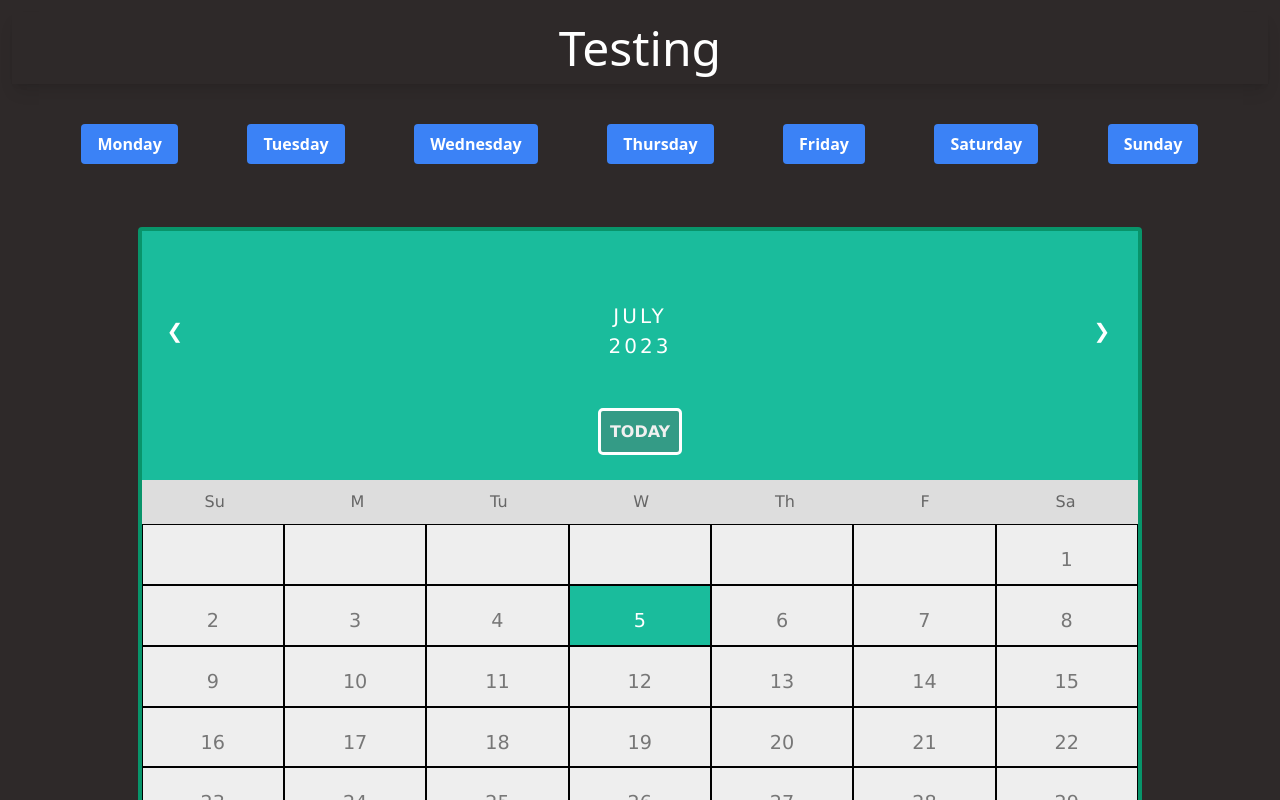
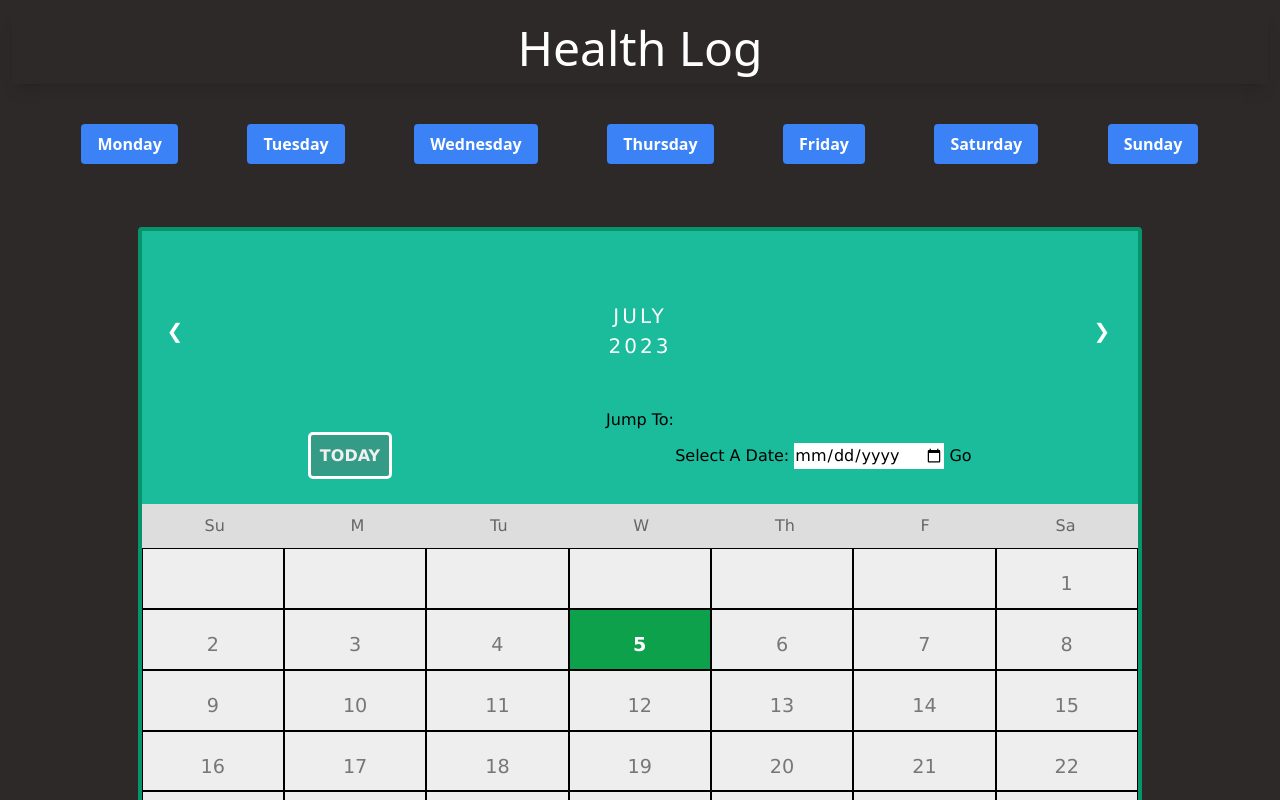
Before and after one commit to SChowdh1045/Workout, a Svelte app: page / in a window 1280 px wide. Shown: the top 800 px of the page. Built offline with nearby package versions, Linux system fonts and the light colour scheme.

Commit message:
major updates

```diff
--- a/src/App.svelte
+++ b/src/App.svelte
@@ -45,7 +45,7 @@
 </script>
 
 <div class="m-3">
-  <h1 class="shadow-lg text-5xl text-center py-3 text-white">Testing</h1>
+  <h1 class="shadow-lg text-5xl text-center py-3 text-white">Health Log</h1>
 
   <ul class="flex justify-evenly my-10">
     <li class="btn btn-blue" on:click={() => handleClick(0)}>Monday</li>
--- a/src/components/Calendar.svelte
+++ b/src/components/Calendar.svelte
@@ -1,6 +1,9 @@
 <script>
     import Form from './Form.svelte';
+    import {test} from '../store';
+    import { onDestroy } from 'svelte';
     import "../app.css";
+
 
     const date = new Date();
 
@@ -13,18 +16,16 @@
         year: date.getFullYear(),
     }
 
-    let show_form = false;
     let dayClicked = 0;
 
     let monthIndex = date.getMonth();
+    $: month = monthNames[monthIndex];
 
-    let currentDay = date.getDate();
-    $: month = monthNames[monthIndex];
     let year = date.getFullYear();
 
     $: firstDayIndex = new Date(year, monthIndex, 1).getDay();  // .getDay() goes from 0-6 (Sun-Sat respectively)
     $: numberOfDays = new Date(year, monthIndex+1, 0).getDate();  // [ the 0 in "Date()" means the LAST day of the PREVIOUS month ;
-                                                                    // getDate() returns the day of the month (from 1-31) ;
+                                                                    // getDate() returns the day of the month (from 1-28/29/30/31) ;
                                                                     // Adding +1 because I need current month (So if right now is July, I need to add +1 to the monthIndex to August to indicate the last day of July (total # of days in July)) ]
 
     // To calculate how many cells there should be in the calendar for the given month (to avoid extra unnecessary rows of cells)
@@ -33,7 +34,28 @@
                                                                             // Then divide by 7 to know how many rows there would be. Take the ceiling of that number then multiply by 7 to have nice calendar format
 
 
+    let show_form = false;
+    let grayedOut = false;
+    let highlight = true;
+    let dateID;
+    let logTracker = {};
 
+    let defaultLog = {
+        wakeUp_Hr: "",
+        wakeUp_Min: "",
+        wakeup_am_pm: "",
+
+        workout: "",
+        foods: "",
+
+        sleep_Hr: "",
+        sleep_Min: "",
+        sleep_am_pm: ""
+    }
+
+
+
+    // *** FUNCTIONS ***  //
     const goToPrevMonth = () => {
         monthIndex -= 1;
 
@@ -58,17 +80,12 @@
     }
 
 
-    let grayedOut = false;
-    let highlight = true;
-    let dateID;
-    let logTracker = {};
-
     const showFormFunction = (e, day_number) => {
+        dateID = e.target.dataset.dateid;  // Now both <li> tag and form have an ID (the same ID)
         show_form = true;
         dayClicked = day_number;
         grayedOut = true;
         highlight = false;
-        dateID = e.target.dataset.dateid;  // Now both <li> tag and form have an ID (the same ID)
     }
 
     const handleClose = () => {
@@ -78,8 +95,15 @@
     }
 
     const saveSchdeule = (e) => {
-        logTracker = Object.defineProperty(logTracker, dateID, {value: e.detail, writable: true});    // Adding in a new day log to logTracker object. The object that was passed to the function, with the specified property added or modified.
-        console.log(logTracker);
+        let wakeUp_Min = e.detail.wakeUp_Min;
+        let sleep_Min = e.detail.sleep_Min;
+        // The following 2 lines are for the minutes input field. If the user enters a value less than 10, there should be a 0 before it.
+        // And if the first value is NOT already a 0, add a 0 before it. (This is to fix the bug where after saving and opening again, an extra 0 gets added everytime)
+        (wakeUp_Min < 10) && (wakeUp_Min[0] !== '0') && (wakeUp_Min !== "") ? (e.detail.wakeUp_Min = '0' + wakeUp_Min) : null;
+        (sleep_Min < 10) && (sleep_Min[0] !== '0') && (sleep_Min !== "")? (e.detail.sleep_Min = '0' + sleep_Min) : null;
+
+        // Adding in a new day log to logTracker object. The object that was passed to the function, with the specified property added or modified.
+        logTracker = Object.defineProperty(logTracker, dateID, {value: e.detail, writable: true});
 
         // Copied from "handleClose"
         show_form = false;
@@ -98,7 +122,15 @@
                 <li class="next" on:click={goToNextMonth}>&#10095;</li>
             </ul>
 
-            <button id="today_btn" on:click={goToToday}>TODAY</button>
+            <h2 style="margin-top: 5%;">Jump To:</h2>
+            <div class="jumpToWrapper">
+                <button id="today_btn" on:click={goToToday}>TODAY</button>
+                <form>
+                    <label for="date_selection">Select A Date:</label>
+                    <input type="date" id="date_selection" name="date_selection">
+                    <input type="submit" value="Go">
+                </form>
+            </div>
         </div>
 
         <ul class="weekdays" class:grayedOut>
@@ -114,26 +146,40 @@
         <ul class="days" class:grayedOut>
             {#each Array(cellQuantity) as _, i}  <!-- Can also do: {length: 42}-->
                 {#if i < firstDayIndex || i >= numberOfDays+firstDayIndex}
-                    <li><div class="dot_blank"></div>&nbsp;</li>
+                    <li><div class="hidden_dot"></div>&nbsp;</li>
+
                 {:else}
-                    <!-- "(currentDay-1)+firstDayIndex"  targets the original numbering. For this line, it's to see if the iterable "i" value is the current day's value.
+                    <!-- "(today.day-1)+firstDayIndex" targets the original numbering. For this line, it's to see if the iterable "i" value is the current day's value.
                     On the other hand, "(i+1)-firstDayIndex" is to modify the numbering from the original. This is to make it to an actual calendar.
-                    NOTE: When dealing with the iterable "i", we are working with the original numbering under the hood despite it being presented as modified for the user. -->
-                    <li class:highlight class:active={i == (currentDay-1)+firstDayIndex && monthIndex==today.month && year==today.year}  data-dateID="{month}_{(i+1)-firstDayIndex}_{year}" on:click={highlight ? (e) => showFormFunction(e, (i+1)-firstDayIndex) : null}>
-                        <div class="blank_dot"
+                    NOTE: When dealing with the iterable "i", we are working with the original numbering under the hood despite it being presented as modified for the user.
+                    The "highlight" class was made to only highlight the days before and including today, not the days after today. Had to add the highlight boolean variable (on RHS) because without it, when I opened a form and I was hovering over the days preceding today (& today), it would still have the highlight effect in the grayed out background.
+                    The "inaccessible" class was made to block the user from opening any days after today (cuz it doesnt make sense to know all the log/form info ahead of time). Simply compares milliseconds of today and the current iterable "i"'s day.
+                    For the "on:click" and all it jargon, it was made so that the days after today cannot be opened. Had to add the highlight boolean variable (on RHS) because without it, when I opened a form and tried to click on any day preceding today (& today), it would open that clicked day's form, which is not what I want.   -->
+                    <li class:highlight={highlight && (new Date(`${month} ${(i+1)-firstDayIndex}, ${year}`).getTime() <= date.getTime())}  class:active={i == ((today.day-1)+firstDayIndex) && (monthIndex==today.month) && (year==today.year)}  class:inaccessible={date.getTime() < new Date(`${month} ${(i+1)-firstDayIndex}, ${year}`).getTime()}  data-dateID="{month}_{(i+1)-firstDayIndex}_{year}" on:click={highlight && (new Date(`${month} ${(i+1)-firstDayIndex}, ${year}`).getTime() <= date.getTime()) ? (e) => showFormFunction(e, (i+1)-firstDayIndex) : null}>
+                        <div class="hidden_dot"
                         class:green_dot={`${month}_${(i+1)-firstDayIndex}_${year}` in logTracker && logTracker[`${month}_${(i+1)-firstDayIndex}_${year}`].workout === 'yes'}
-                        class:red_dot={`${month}_${(i+1)-firstDayIndex}_${year}` in logTracker && logTracker[`${month}_${(i+1)-firstDayIndex}_${year}`].workout === 'no'}></div>
+                        class:red_dot={`${month}_${(i+1)-firstDayIndex}_${year}` in logTracker && logTracker[`${month}_${(i+1)-firstDayIndex}_${year}`].workout === 'no'}>
+                        </div>
                         {(i+1)-firstDayIndex}
                     </li>
                 {/if}
             {/each}
         </ul>
 
+        <!-- The selected form will be presented with either existing values (meaning I've entered values before for this date)
+            or with default values (meaning this is either my first time opening this date or I reset it and saved.) -->
+        {#if (show_form)}
+            {#if dateID in logTracker}
+                <Form {dateID} dailyLog={logTracker[dateID]} on:close={handleClose} on:submitLog={saveSchdeule}>
+                    <h1 style="margin-bottom: 8%; font-size: x-large; font-weight: 600;">Summary for <br/> {month} {dayClicked}, {year}</h1>
+                </Form>
 
-        {#if show_form}
-            <Form {dateID} on:close={handleClose} on:submitLog={saveSchdeule}>
-                <h1 style="margin-bottom: 8%; font-size: x-large; font-weight: 600;">Summary for <br/> {month} {dayClicked}, {year}</h1>
-            </Form>
+            {:else}
+                <Form {dateID} dailyLog={defaultLog} on:close={handleClose} on:submitLog={saveSchdeule}>
+                    <h1 style="margin-bottom: 8%; font-size: x-large; font-weight: 600;">Summary for <br/> {month} {dayClicked}, {year}</h1>
+                </Form>
+            {/if}
+
         {/if}
     </div>
 </main>
@@ -192,11 +238,16 @@
         padding: 0.1%;
     }
 
+    .jumpToWrapper{
+        display: flex;
+        justify-content: space-around;
+        align-items: center;
+    }
+
     #today_btn{
         border: 3px solid white;
         border-radius: 5px;
         padding: 0.90%;
-        margin-top: 5%;
         color: rgb(241, 240, 240);
         font-weight: bold;
         transition: 0.2s;
@@ -206,7 +257,6 @@
     #today_btn:hover{
         padding: 1.1%;
         background: #31b49a;
-
     }
 
     /* Weekdays (Mon-Sun) */
@@ -239,7 +289,6 @@
     text-align: center;
     font-size: 1.2rem;
     color: #777;
-    height: 100%;
     }
 
     .highlight:hover{
@@ -249,15 +298,23 @@
 
     /* Highlight the "current" day */
     .active {
-    padding: 5px;
-    background: #1abc9c;
+    background: rgb(13, 161, 75);
     color: white !important;
+    font-weight: bold;
     }
 
-    .blank_dot{
+    .active:hover{
+        background: #1abc9c;
+        font-weight: bold;
+    }
+
+    .inaccessible{
+        cursor: not-allowed;
+    }
+
+    .hidden_dot{
     height: 12px;
     width: 12px;
-    border-radius: 50%;
     margin: auto;
     }
 
@@ -277,12 +334,6 @@
     margin: auto;
     }
 
-    .dot_blank{
-    height: 12px;
-    width: 12px;
-    background-color: #eee;
-    }
-
     .close_btn{
         font-weight: bold;
         padding: 0.5rem 1rem;
--- a/src/components/Form.svelte
+++ b/src/components/Form.svelte
@@ -2,7 +2,7 @@
     import { createEventDispatcher } from "svelte";
     import "../app.css";
 
-    export let dateID;
+    export let dateID, dailyLog;
 
     const dispatch = createEventDispatcher();
 
@@ -10,23 +10,26 @@
         dispatch('close');
     }
 
+    // Creating a bind between form values and object
     let log = {
-        wakeUp_Hr: "",
-        wakeUp_Min: "",
-        wakeup_am_pm: "",
+        wakeUp_Hr: dailyLog.wakeUp_Hr,
+        wakeUp_Min: dailyLog.wakeUp_Min,
+        wakeup_am_pm: dailyLog.wakeup_am_pm,
 
-        workout: "",
-        foods: "",
+        workout: dailyLog.workout,
+        foods: dailyLog.foods,
 
-        sleep_Hr: "",
-        sleep_Min: "",
-        sleep_am_pm: ""
+        sleep_Hr: dailyLog.sleep_Hr,
+        sleep_Min: dailyLog.sleep_Min,
+        sleep_am_pm: dailyLog.sleep_am_pm
     }
 
-    const submitLog = () => {
+    const submitLog = (log) => {
         dispatch('submitLog', log);
+    }
 
-        // Resetting log after submit
+    const resetBtn = () => {
+        // Resetting log
         log = {
             wakeUp_Hr: "",
             wakeUp_Min: "",
@@ -48,12 +51,12 @@ class="border-[5px] bg-green-200 border-solid border-green-600 rounded-md text-c
 
     <slot/>
 
-    <form id={dateID} on:submit|preventDefault={submitLog}>
+    <form id={dateID} on:submit|preventDefault={() => submitLog(log)}>
         <h3>When did I wake up?</h3><br>
         <div class="time">
-            <input type="number" id="wakeUp_Hr" name="wakeUp_Hr" value="12" min="1" max="12"><br>
+            <input type="number" id="wakeUp_Hr" name="wakeUp_Hr" placeholder="12" min="1" max="12" bind:value={log.wakeUp_Hr} required><br>
             <span class="semi-colon">:</span>
-            <input type="number" id="wakeUp_Min" name="wakeUp_Min" placeholder="00" min="0" max="59" bind:value={log.wakeUp_Min}>
+            <input type="number" id="wakeUp_Min" name="wakeUp_Min" placeholder="00" min="0" max="59" bind:value={log.wakeUp_Min} required>
 
             <div class="ml-2">
                 <input type="radio" id="wakeUpAm" name="wakeUpTime" value="am" bind:group={log.wakeup_am_pm}>
@@ -67,11 +70,11 @@ class="border-[5px] bg-green-200 border-solid border-green-600 rounded-md text-c
         <h3 class="question">Did I today's workout?</h3><br>
         <div class="yes_no">
             <div>
-                <input type="radio" id="yes" name="workout" value="yes" bind:group={log.workout}>
+                <input type="radio" id="yes" name="workout" value="yes" bind:group={log.workout} required>
                 <label for="yes">Yes</label>
             </div>
             <div>
-                <input type="radio" id="no" name="workout" value="no" bind:group={log.workout}>
+                <input type="radio" id="no" name="workout" value="no" bind:group={log.workout} required>
                 <label for="no">No</label><br>
             </div>
         </div>
@@ -81,9 +84,9 @@ class="border-[5px] bg-green-200 border-solid border-green-600 rounded-md text-c
 
         <h3>When am I filling out this form?</h3><br>
         <div class="time">
-            <input type="number" id="Bedtime_Hr" name="Bedtime_Hr" placeholder="12" min="1" max="12" bind:value={log.sleep_Hr}><br>
+            <input type="number" id="Bedtime_Hr" name="Bedtime_Hr" placeholder="12" min="1" max="12" bind:value={log.sleep_Hr} required><br>
             <span class="semi-colon">:</span>
-            <input type="number" id="Bedtime_Min" name="Bedtime_Min" placeholder="00" min="0" max="59" bind:value={log.sleep_Min}><br>
+            <input type="number" id="Bedtime_Min" name="Bedtime_Min" placeholder="00" min="0" max="59" bind:value={log.sleep_Min} required><br>
 
             <div class="ml-2">
                 <input type="radio" id="amSleep" name="SleepTime" value="am" bind:group={log.sleep_am_pm}>
@@ -96,7 +99,7 @@ class="border-[5px] bg-green-200 border-solid border-green-600 rounded-md text-c
 
         <div class="actions">
             <button class="btn btn-red" on:click={handleClose}>Cancel</button>
-            <input type="reset" value="Reset" class="btn btn-reset">
+            <input type="reset" value="Reset" class="btn btn-reset" on:click={resetBtn}>
             <input type="submit" value="Save" class="btn btn-green">
         </div>
   </form>
--- a/src/store.js
+++ b/src/store.js
@@ -1 +1,3 @@
 import { writable } from "svelte/store";
+
+export const test = writable({});
```
Also changed, not shown: src/Planner.txt.
